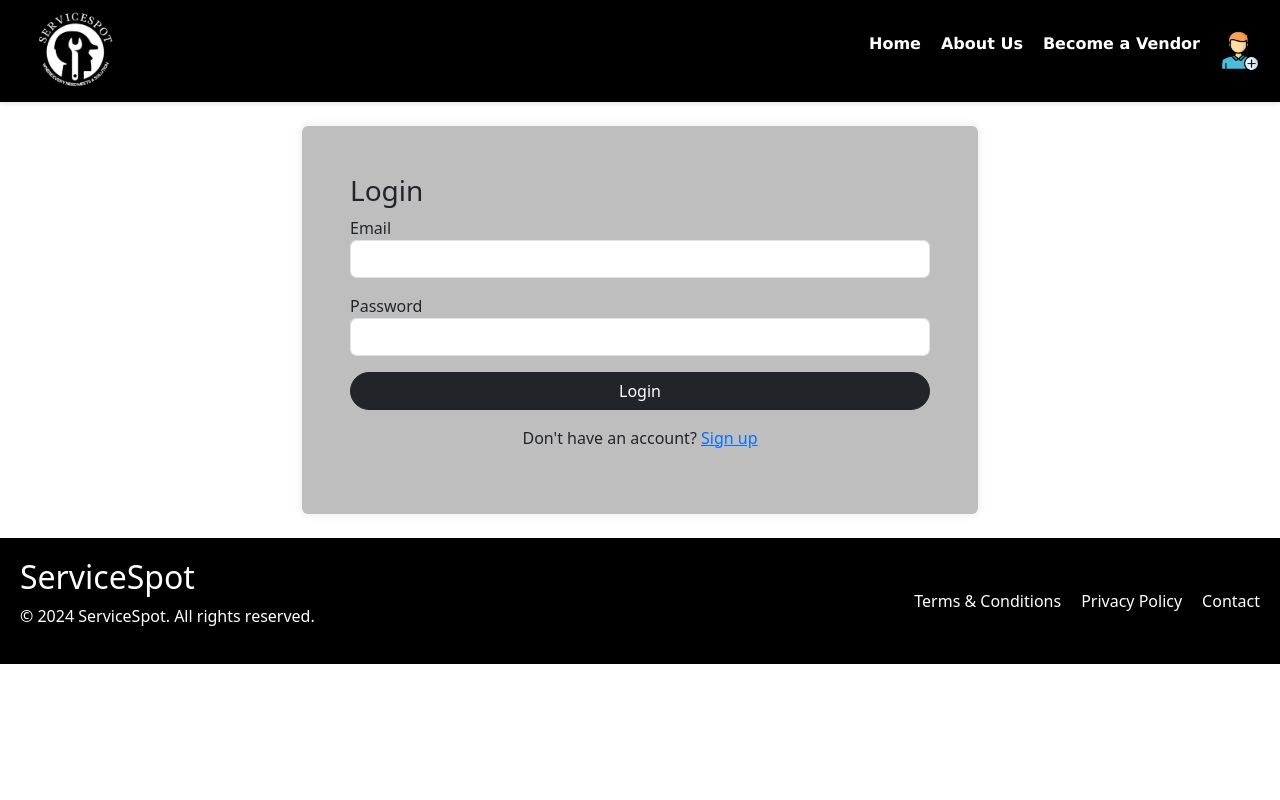
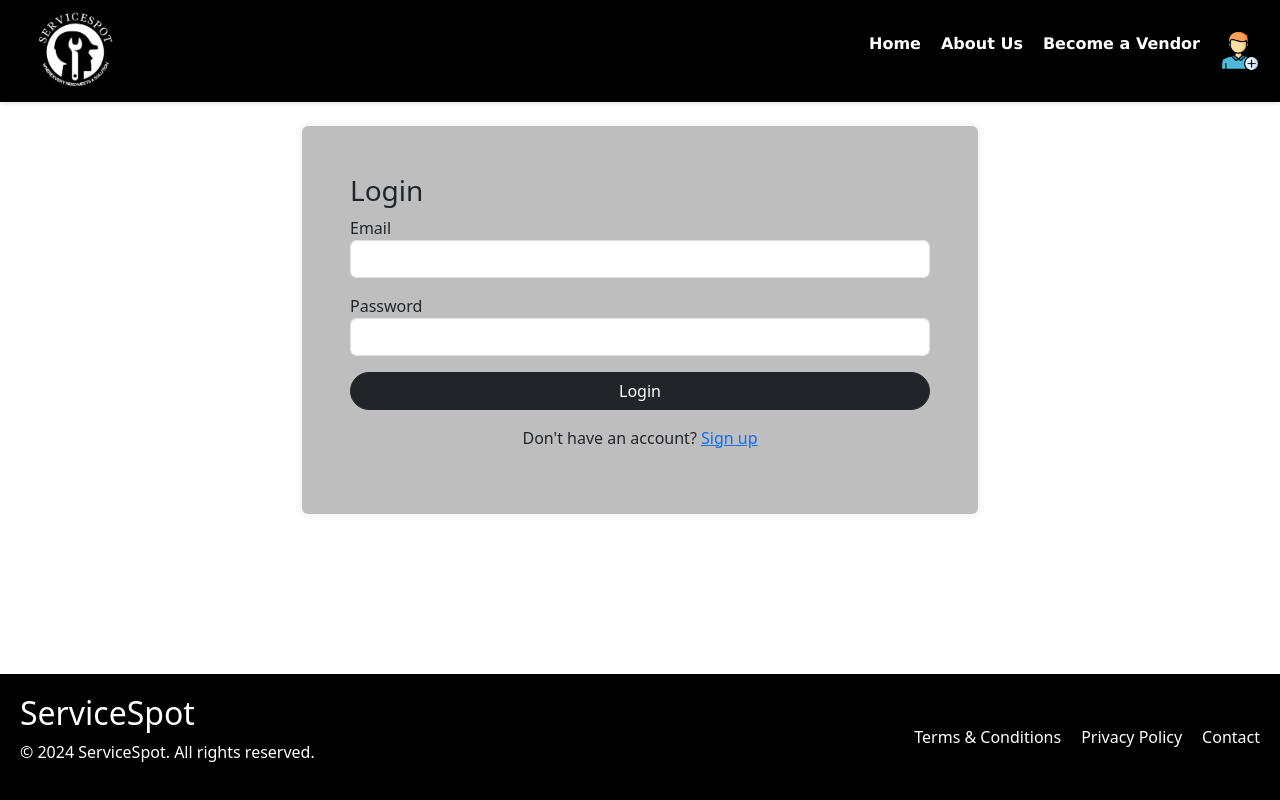
Before and after one commit to VrushaliHaldankar01/servicespot, a React (Create React App) app: page /Login in a window 1280 px wide. Built offline with nearby package versions, Linux system fonts and the light colour scheme.

Commit message:
Adjusted footer on Login

```diff
--- a/src/pages/Login.jsx
+++ b/src/pages/Login.jsx
@@ -69,9 +69,9 @@ const Login = () => {
   }
 
   return (
-    <div>
+    <div className="d-flex flex-column min-vh-100">
       <Header />
-      <div className='container mt-4 mb-4' style={{ maxWidth: '700px' }}>
+      <div className='container mt-4 mb-4 flex-grow-1' style={{ maxWidth: '700px' }}>
         <div className='registration-box p-4 rounded'>
           <form onSubmit={handleSubmit} className='p-4 rounded'>
             <h3>Login</h3>
--- a/src/pages/LoginModule.css
+++ b/src/pages/LoginModule.css
@@ -1,29 +1,55 @@
+/* Add these styles to UserRegisterModule.css */
+
+html, body {
+  height: 100%;
+  margin: 0;
+}
+
+.d-flex {
+  display: flex !important;
+}
+
+.flex-column {
+  flex-direction: column !important;
+}
+
+.min-vh-100 {
+  min-height: 100vh !important;
+}
+
+.flex-grow-1 {
+  flex-grow: 1 !important;
+}
+
+.container {
+  max-height: 1200px;
+}
+
 .registration-box {
   background-color: #85848486;
   box-shadow: 0px 0px 10px rgba(0, 0, 0, 0.1);
-  /* max-width: 1200px; */
   width: 100%;
   border: #ffffff1b;
   padding: 20px;
 }
 
-
-.submitbutton{
-  width:100%;
-
+.submitbutton {
+  width: 100%;
 }
 
 @media (max-width: 768px) {
+  .container {
+    max-height: 1200px;
+  }
   .registration-box {
     padding: 10px;
   }
-
   .submitbutton {
     width: 100%;
   }
   .form-group,
-.form-check,
-.text-center {
-  width: 100%;
+  .form-check,
+  .text-center {
+    width: 100%;
+  }
 }
-}
```
